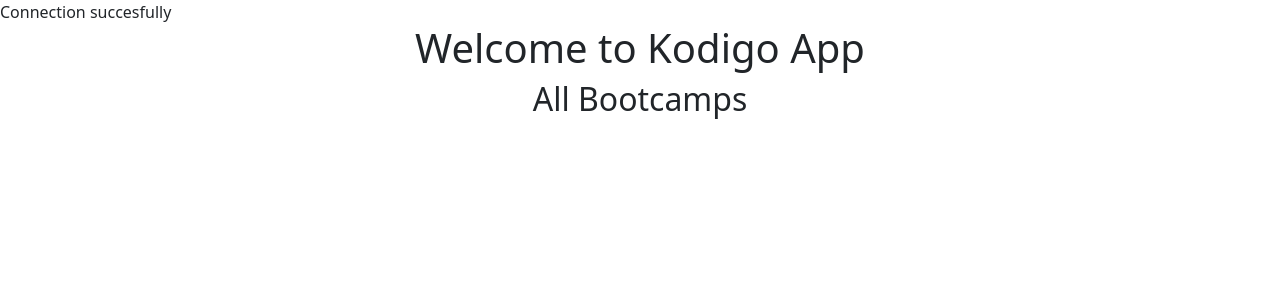
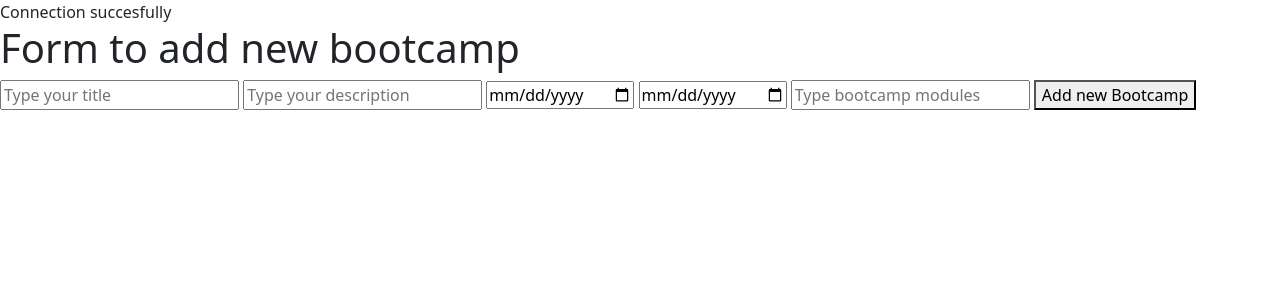
Before and after one commit to GabyLow/kodigoapp, a PHP site: page / in a window 1280 px wide. Shown: the top 300 px of the page. Run offline with PHP 8.4, Linux system fonts and the light colour scheme; data that the repository does not hold is empty; a stand-in replaces the project's code that opens the database connection.

Commit message:
:sparkles: feat(add_bootcamps.view):add form

```diff
--- a/controllers/bootcampController.php
+++ b/controllers/bootcampController.php
@@ -9,11 +9,26 @@ Class BootcampController {
     }
 
     public function index(){
-        //CONTROLLO MODELOS
+        //CONTROLO MODELOS
         $bootcamps = $this->bootcamp->get_bootcamps();
 
         //CONTROLAR LAS VISTAS
         include './views/bootcampView.php';
     }
-}
+
+    // PETICION POST (ENVIA MENSAJE)
+    public function add(){
+        if($_SERVER['REQUEST_METHOD'] == 'POST'){
+            $title = $_POST['title'];
+            $description = $_POST['description'];
+            $start_bootcamp = $_POST['start_bootcamp'];
+            $end_bootcamp = $_POST['end_bootcamp'];
+            $modules = $_POST['modules'];
+
+            $this->bootcamp->add_bootcamp($title, $description, $start_bootcamp, $end_bootcamp, $modules);
+        }
+
+        include './views/add_bootcamp.view.php';
+    }
+ }
 ?>
--- a/index.php
+++ b/index.php
@@ -5,7 +5,7 @@ require_once './models/bootcampModel.php';
 require_once './controllers/bootcampController.php';
 
 $controller = new bootcampController();
-$controller->index();
+$controller->add();
 
 
 
--- a/models/bootcampModel.php
+++ b/models/bootcampModel.php
@@ -5,7 +5,7 @@ require_once './config.php';
        private $conn;
 
        public function __construct(){
-           $this->conn = new mysqli('DB_HOST', 'DB_USER', '', 'DB_NAME');
+           $this->conn = new mysqli('127.0.0.1', 'root', '', 'kodigo');
            if ($this->conn->connect_error){
                die("Connection failed: " . $this->conn->connect_error);
            }
@@ -30,6 +30,22 @@ require_once './config.php';
 
        }
 
+       public function add_bootcamp($title, $description, $start_bootcamp, $end_bootcamp, $modules){
+       //CREAR LA CONSULTA
+          $sql = "INSERT INTO bootcamps(title, description, start_bootcamp, end_bootcamp, modules)
+               VALUES ('$title', '$description', '$start_bootcamp', '$end_bootcamp','$modules')
+          ";
+
+          //EJECUTAR LA CONSULTA
+          $result = $this->conn->query($sql);
+          if ($result){
+              echo 'New bootcamp created';
+          }else{
+              echo 'Error in create new bootcamp';
+          }
+
+       }
+
    }
 
 
--- /dev/null
+++ b/views/add_bootcamp.view.php
@@ -0,0 +1,15 @@
+<?php require_once('templates/Header.php'); ?>
+
+<h1>Form to add new bootcamp</h1>
+
+<form method ="POST" action ="<?php $_SERVER['PHP_SELF'] ?>">
+    <input type = "text" name = "title" placeholder="Type your title"/>
+    <input type = "text" name = "description" placeholder="Type your description"/>
+    <input type = "date" name = "start_bootcamp" placeholder="Type start bootcamp date"/>
+    <input type = "date" name = "end_bootcamp" placeholder="Type end bootcamp date"/>
+    <input type = "number" name = "modules" placeholder="Type bootcamp modules "/>
+
+    <button type = "Submit"> Add new Bootcamp </button>
+
+</form>
+<?php require_once('templates/Footer.php'); ?>
```
